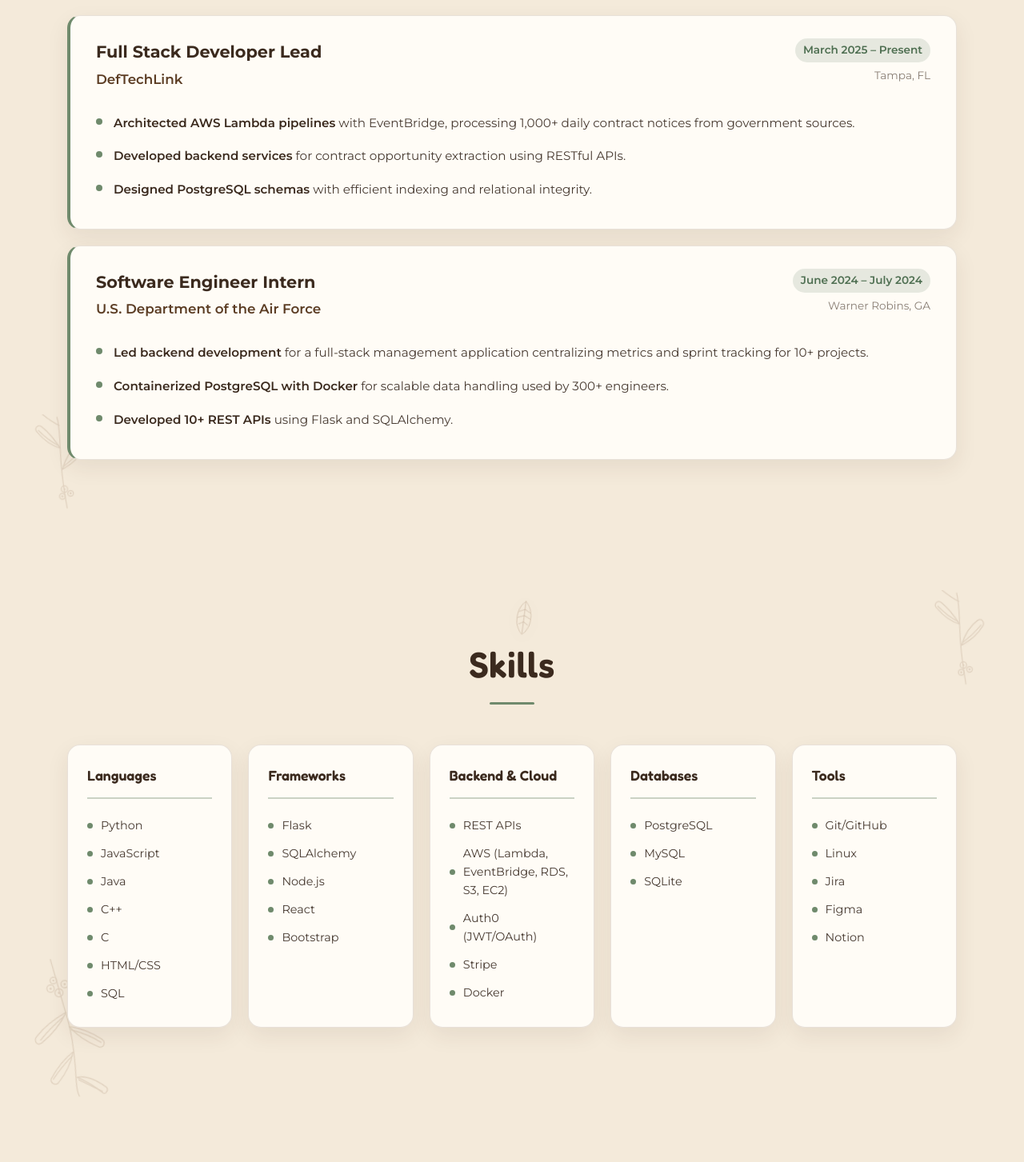
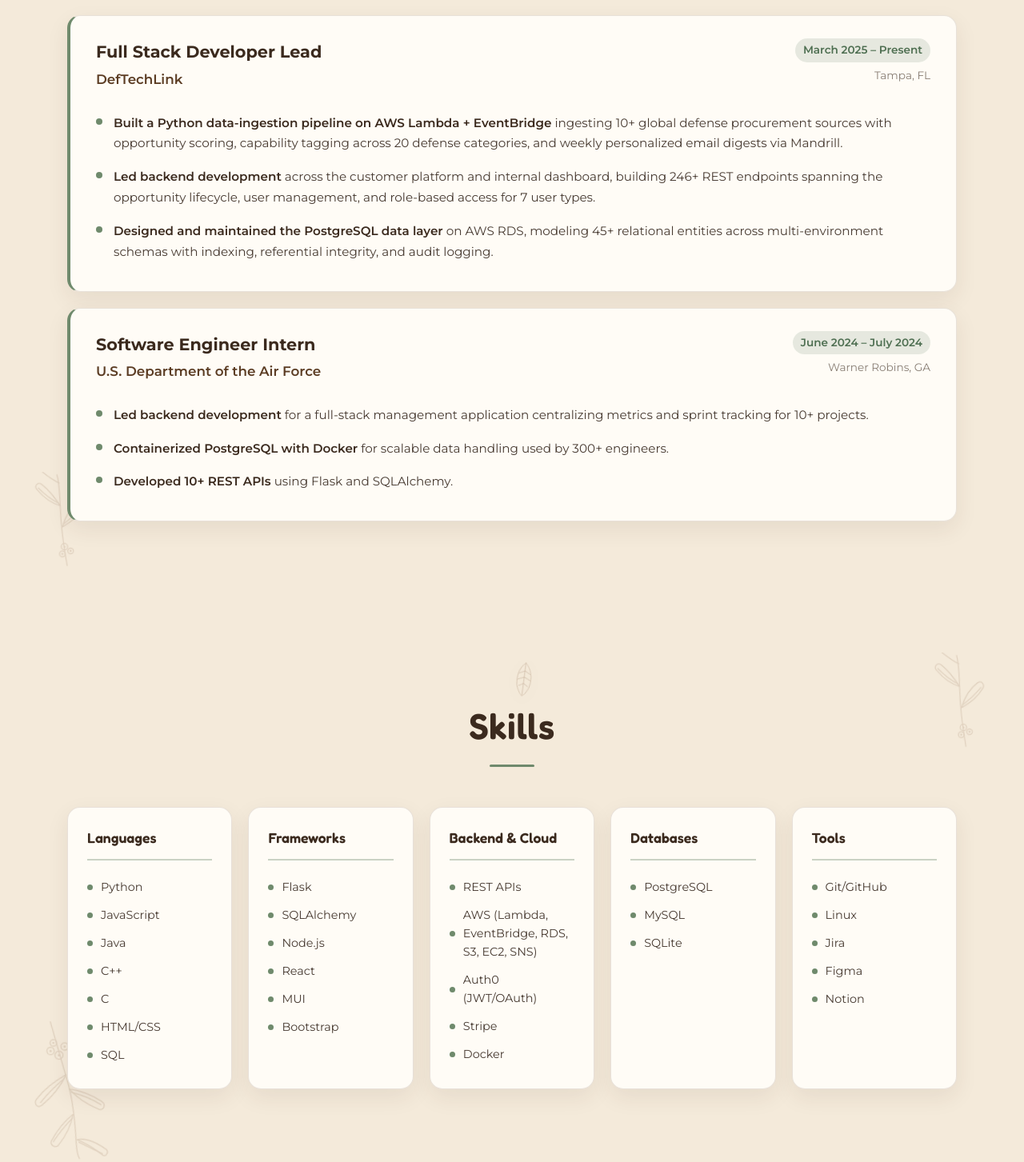
Before and after one commit to jaguan2/personal-portfolio, a React (Vite) app: page / in a window 1280 px wide. Shown: the part 1747-3200 px from the top of the page at 80% size. Built offline with nearby package versions, Linux system fonts and the light colour scheme; a web font is replaced by a local one.

Commit message:
- updating description in experience and skill section

```diff
--- a/src/components/Experience.jsx
+++ b/src/components/Experience.jsx
@@ -10,9 +10,9 @@
     location: 'Tampa, FL',
     period: 'March 2025 – Present',
     description: [
-      { bold: 'Architected AWS Lambda pipelines', rest: ' with EventBridge, processing 1,000+ daily contract notices from government sources.' },
-      { bold: 'Developed backend services', rest: ' for contract opportunity extraction using RESTful APIs.' },
-      { bold: 'Designed PostgreSQL schemas', rest: ' with efficient indexing and relational integrity.' }
+      { bold: 'Built a Python data-ingestion pipeline on AWS Lambda + EventBridge', rest: ' ingesting 10+ global defense procurement sources with opportunity scoring, capability tagging across 20 defense categories, and weekly personalized email digests via Mandrill.' },
+      { bold: 'Led backend development', rest: ' across the customer platform and internal dashboard, building 246+ REST endpoints spanning the opportunity lifecycle, user management, and role-based access for 7 user types.' },
+      { bold: 'Designed and maintained the PostgreSQL data layer', rest: ' on AWS RDS, modeling 45+ relational entities across multi-environment schemas with indexing, referential integrity, and audit logging.' }
     ]
   },
   {
--- a/src/components/Skills.jsx
+++ b/src/components/Skills.jsx
@@ -10,11 +10,11 @@
   },
   {
     category: 'Frameworks',
-    skills: ['Flask', 'SQLAlchemy', 'Node.js', 'React', 'Bootstrap']
+    skills: ['Flask', 'SQLAlchemy', 'Node.js', 'React', 'MUI', 'Bootstrap']
   },
   {
     category: 'Backend & Cloud',
-    skills: ['REST APIs', 'AWS (Lambda, EventBridge, RDS, S3, EC2)', 'Auth0 (JWT/OAuth)', 'Stripe', 'Docker']
+    skills: ['REST APIs', 'AWS (Lambda, EventBridge, RDS, S3, EC2, SNS)', 'Auth0 (JWT/OAuth)', 'Stripe', 'Docker']
   },
   {
     category: 'Databases',
```
